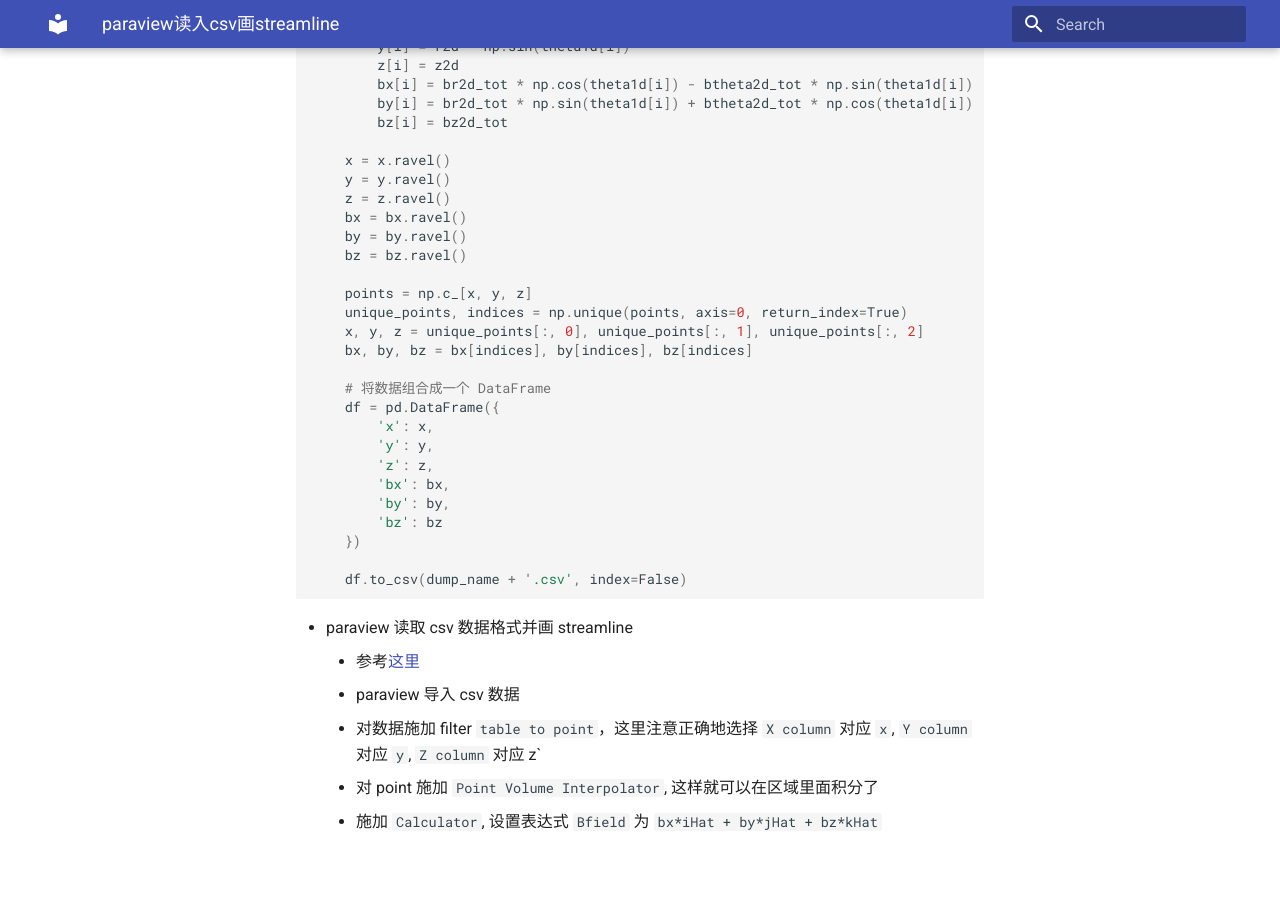
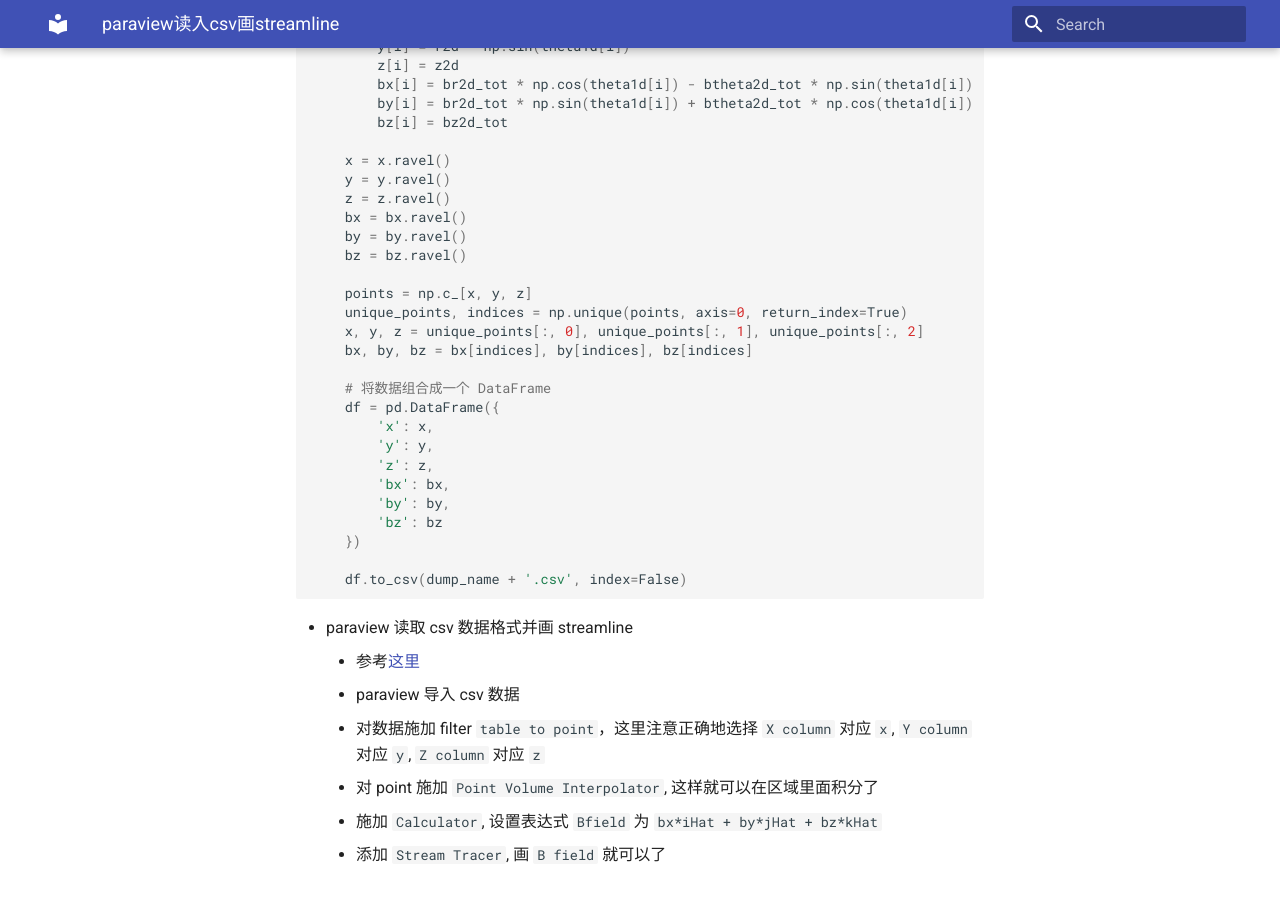
Before and after one commit to ymma98/technotes, an MkDocs documentation site: the page built from docs/python/paraview读入csv画streamline.md, in a window 1280 px wide and 900 px high, scrolled down 954 px. Built offline with MkDocs 1.6.1 and Material for MkDocs 9.7.7, drawn with Linux system fonts in a browser that asks for light colours; before the commit the page ends 1820 px from its top, so only the background shows below that.

Commit message:
docs/python/paraview读入csv画streamline.md updated from https://stackedit.cn/

```diff
--- a/docs/python/paraview读入csv画streamline.md
+++ b/docs/python/paraview读入csv画streamline.md
@@ -71,12 +71,13 @@ def save_1d_flatten_data(dump_name):
 * paraview 读取 csv 数据格式并画 streamline
 	* 参考[这里](https://discourse.paraview.org/t/how-to-generate-streamline-with-csv-file/9392)
 	* paraview 导入 csv 数据
-	* 对数据施加 filter `table to point`，这里注意正确地选择 `X column` 对应 `x`, `Y column` 对应 `y`, `Z column` 对应 z`
+	* 对数据施加 filter `table to point`，这里注意正确地选择 `X column` 对应 `x`, `Y column` 对应 `y`, `Z column` 对应 `z`
 	* 对 point 施加 `Point Volume Interpolator`, 这样就可以在区域里面积分了
 	* 施加 `Calculator`, 设置表达式 `Bfield` 为 `bx*iHat + by*jHat + bz*kHat`
+	* 添加 `Stream Tracer`, 画 `B field` 就可以了
 
 
 <!--stackedit_data:
-eyJoaXN0b3J5IjpbLTYxMzQ4NjI0MiwxNTYyNTY4MTg3LC0xNz
+eyJoaXN0b3J5IjpbMjA1MDg2MDE0NiwxNTYyNTY4MTg3LC0xNz
 MyMTU5MDIsLTE0MjU3MDYwMTEsLTYzOTAwNTM4OV19
 -->
```
